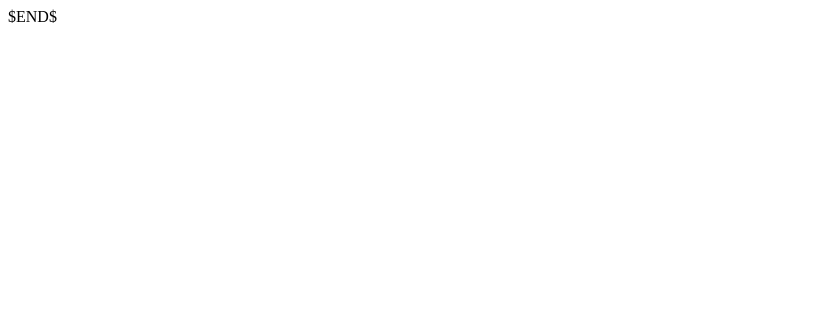
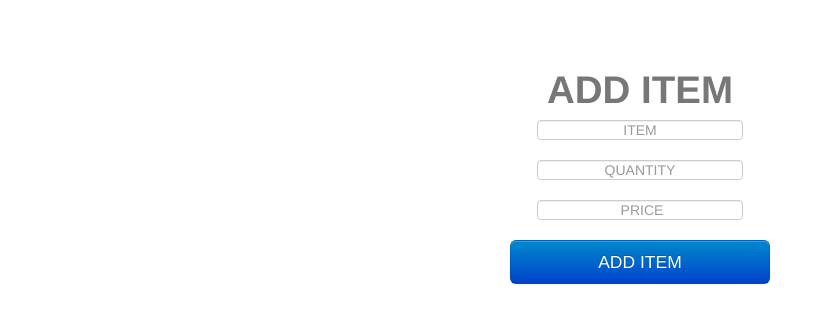
Before and after one commit to dengsang/ShopppingListApp, a Flask app: page /list_form in a window 1280 px wide. Before the commit the part shown is almost empty. Shown: the top 323 px of the page, without its empty margins (0-825 px from the left). Run offline with Flask 2, Linux system fonts and the light colour scheme.

Commit message:
Adding list addition form it add items to the list

```diff
--- a/templates/add_list.html
+++ b/templates/add_list.html
@@ -1,10 +1,47 @@
-<!DOCTYPE html>
-<html lang="en">
-<head>
-    <meta charset="UTF-8">
-    <title>$Title$</title>
-</head>
-<body>
-$END$
-</body>
+<html>
+  <head>
+    <title>Flask Intro - login page</title>
+    <meta name="viewport" content="width=device-width, initial-scale=1.0">
+      <link href="../static/css/add_list.css" rel="stylesheet" media="screen">
+      <link href="../static/css/bootstrap.min.css" rel="stylesheet" media="screen">
+  </head>
+  <body>
+    <div class="container">
+
+      <br>
+      <form class="login-form" action='/dashboard' method="POST">
+          <div class="login">
+          <div class="login-screen">
+              <div class="app-title">
+				<h1>ADD ITEM</h1>
+			</div>
+              <div class="login-form">
+                <div class="control-group">
+
+              <input type="text" placeholder="ITEM" name="items">
+              <label class="login-field-icon fui-user" for="list-items"></label>
+
+                </div>
+         <div class="control-group">
+
+             <input type="text" placeholder="QUANTITY" name="quantity">
+             <label class="login-field-icon fui-lock" for="items-quantiny"></label>
+
+         </div>
+              <div class="control-group">
+
+                  <input type="text" placeholder=" PRICE" name="price">
+                  <label class="login-field-icon fui-lock" for="item-price"></label>
+
+         </div>
+        <input type="submit" class="btn btn-primary btn-large btn-block" value="ADD ITEM">
+          </div>
+          </div>
+          </div>
+      </form>
+      {% if error %}
+        <p class="error"><strong>Error:</strong> {{ error }}
+      {% endif %}
+    </div>
+  </body>
 </html>
```
